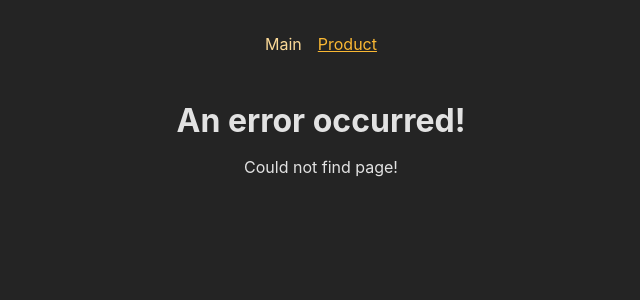
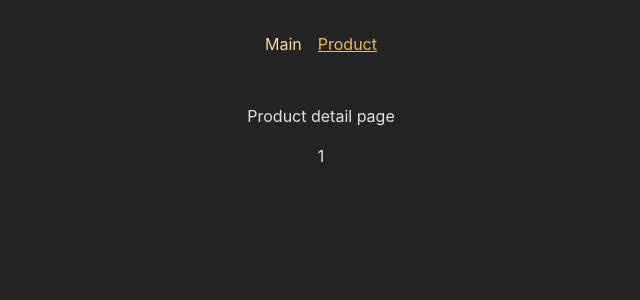
Before and after one commit to Changwhi/React-Practice-All, a React (Create React App) app in the folder MultipleSPA/: page /product/1 in a window 1280 px wide. Shown: the top 300 px of the page, without its empty margins (319-959 px from the left). Built offline with nearby package versions, Linux system fonts and the light colour scheme.

Commit message:
Feat: Implement Product detail page

```diff
--- a/MultipleSPA/src/App.js
+++ b/MultipleSPA/src/App.js
@@ -3,6 +3,7 @@ import Main from './pages/Main';
 import Product from './pages/Product';
 import Roots from './pages/Roots';
 import Error from './pages/Error';
+import ProductDetail from './pages/ProductDeatil';
 
 const router = createBrowserRouter([
     {
@@ -12,6 +13,7 @@ const router = createBrowserRouter([
         children: [
             {path: '/', element:<Main />},
             {path: '/product', element:<Product />},
+            {path: '/product/:productId', element: <ProductDetail />}
         ]
     },
 ]);
--- /dev/null
+++ b/MultipleSPA/src/pages/ProductDeatil.js
@@ -0,0 +1,14 @@
+import { useParams } from 'react-router-dom'
+
+const ProductDetail = () => {
+    const params = useParams();
+
+    return <>
+        <main>
+            <p> Product detail page </p>
+            {params.productId}
+        </main>
+    </>
+};
+
+export default ProductDetail
```
